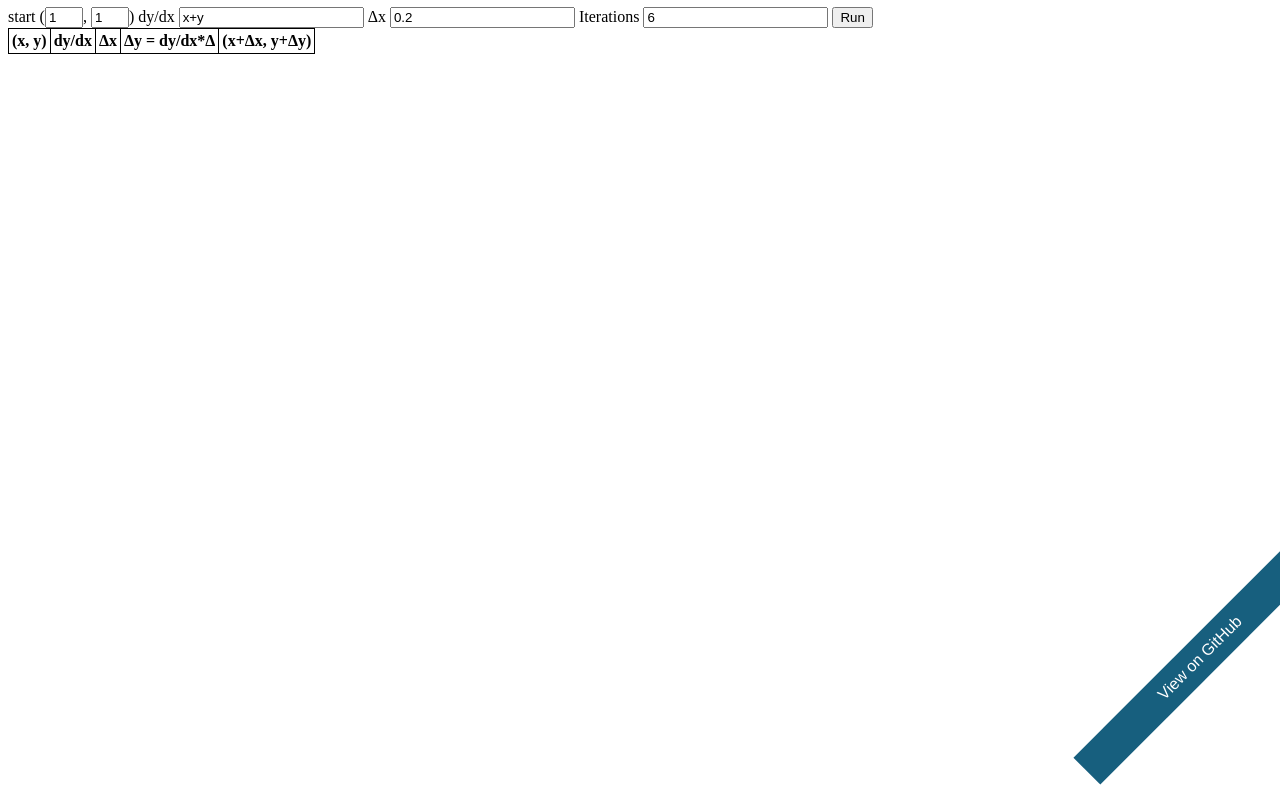
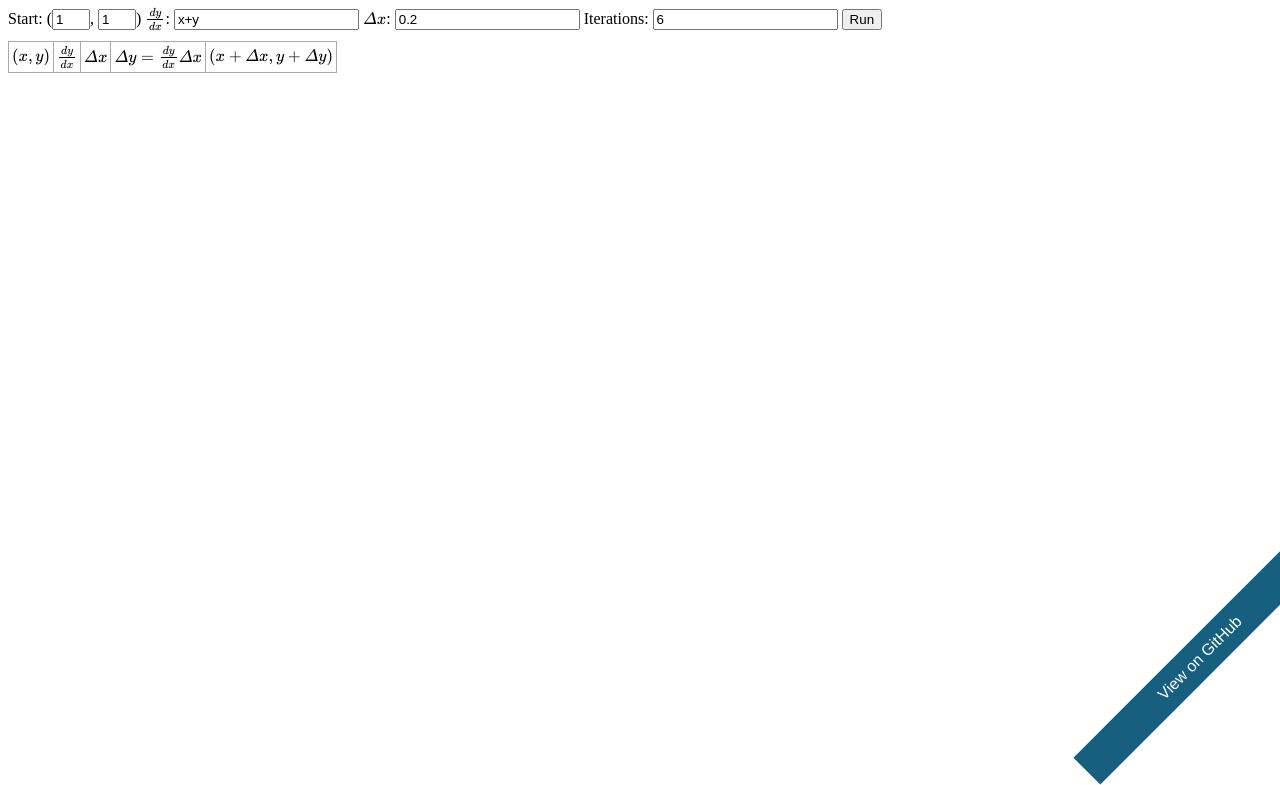
Before and after one commit to ErikBoesen/euler, a plain HTML site: page index.html in a window 1280 px wide. Shown: the part 73-858 px from the top of the page. Drawn offline with nearby package versions, Linux system fonts and the light colour scheme; some packages are replaced by stand-ins of ours.

Commit message:
Implement MathJax

```diff
--- a/index.html
+++ b/index.html
@@ -5,20 +5,25 @@
     <link rel="stylesheet" href="style.css">
 </head>
 <body>
+    <script type="text/x-mathjax-config">
+        MathJax.Hub.Config({tex2jax: {inlineMath: [['$','$'], ['\\(','\\)']]}});
+    </script>
+    <script type="text/javascript" async src="https://cdnjs.cloudflare.com/ajax/libs/mathjax/2.7.2/MathJax.js?config=TeX-MML-AM_CHTML"></script>
+
     <h1>Euler's Method</h1>
-    start (<input id="xi" type="number" class="small" value=1>, <input id="yi" type="number" class="small" value=1>)
-    dy/dx <input id="dydx" type="text" value="x+y">
-    &Delta;x <input id="dx" type="number" value=0.2>
-    Iterations <input id="iterations" type="number" value=6>
+    Start: (<input id="xi" type="number" class="small" value=1>, <input id="yi" type="number" class="small" value=1>)
+    $\frac{dy}{dx}$: <input id="dydx" type="text" value="x+y">
+    $&Delta;x$: <input id="dx" type="number" value=0.2>
+    Iterations: <input id="iterations" type="number" value=6>
     <button id="run">Run</button>
     <table>
         <thead>
             <tr>
-                <th>(x, y)</th>
-                <th>dy/dx</th>
-                <th>&Delta;x</th>
-                <th>&Delta;y = dy/dx*&Delta;</th>
-                <th>(x+&Delta;x, y+&Delta;y)</th>
+                <th>$(x, y)$</th>
+                <th>$\frac{dy}{dx}$</th>
+                <th>$&Delta;x$</th>
+                <th>$&Delta;y = \frac{dy}{dx}&Delta;x$</th>
+                <th>$(x+&Delta;x, y+&Delta;y)$</th>
             </tr>
         </thead>
         <tbody id="tbody">
@@ -26,5 +31,6 @@
     </table>
 
     <a href="https://github.com/ErikBoesen/euler" class="banner" target="_blank">View on GitHub</a>
+
     <script src="scripts.js"></script>
 </body>
--- a/style.css
+++ b/style.css
@@ -3,10 +3,12 @@ input.small {
 }
 table {
     border-collapse: collapse;
+    margin-top: 10px;
 }
 th, td {
-    border: solid 1px black;
+    border: solid 1px #aaa;
     padding: 3px;
+    height: 20px;
 }
 
 .banner {
```
